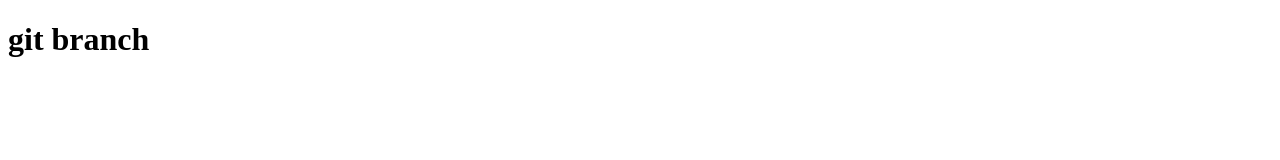
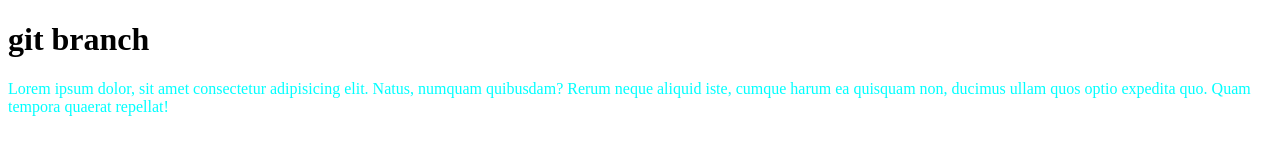
Before and after one commit to rabearisonkhevin15/khevinnn, a plain HTML site: page index.html in a window 1280 px wide. Drawn offline with Linux system fonts and the light colour scheme.

Commit message:
nanao modification

```diff
--- a/index.html
+++ b/index.html
@@ -7,6 +7,7 @@
 </head>
 <body>
     <h1>git branch</h1>
+    <p style="color: aqua;">Lorem ipsum dolor, sit amet consectetur adipisicing elit. Natus, numquam quibusdam? Rerum neque aliquid iste, cumque harum ea quisquam non, ducimus ullam quos optio expedita quo. Quam tempora quaerat repellat! </p>
 
 </body>
 </html>
```
